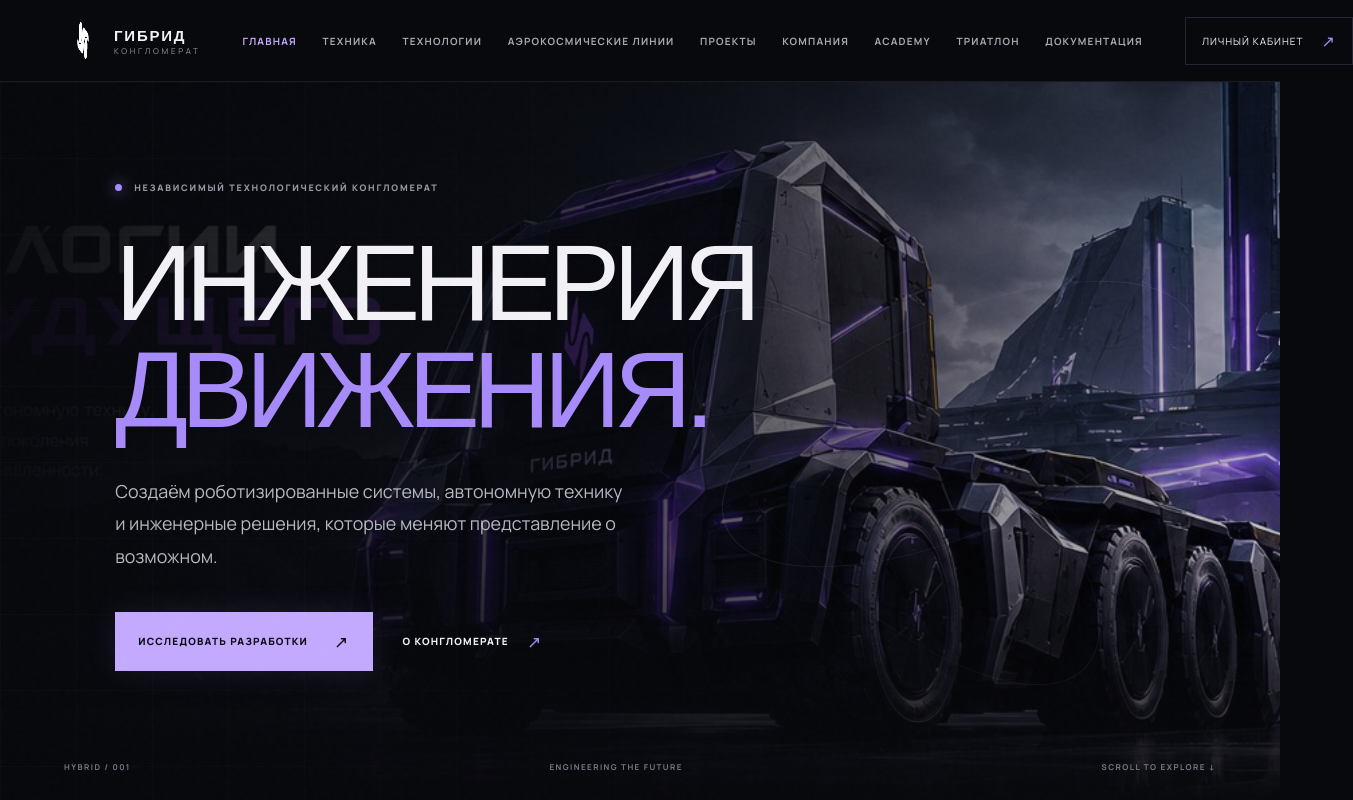
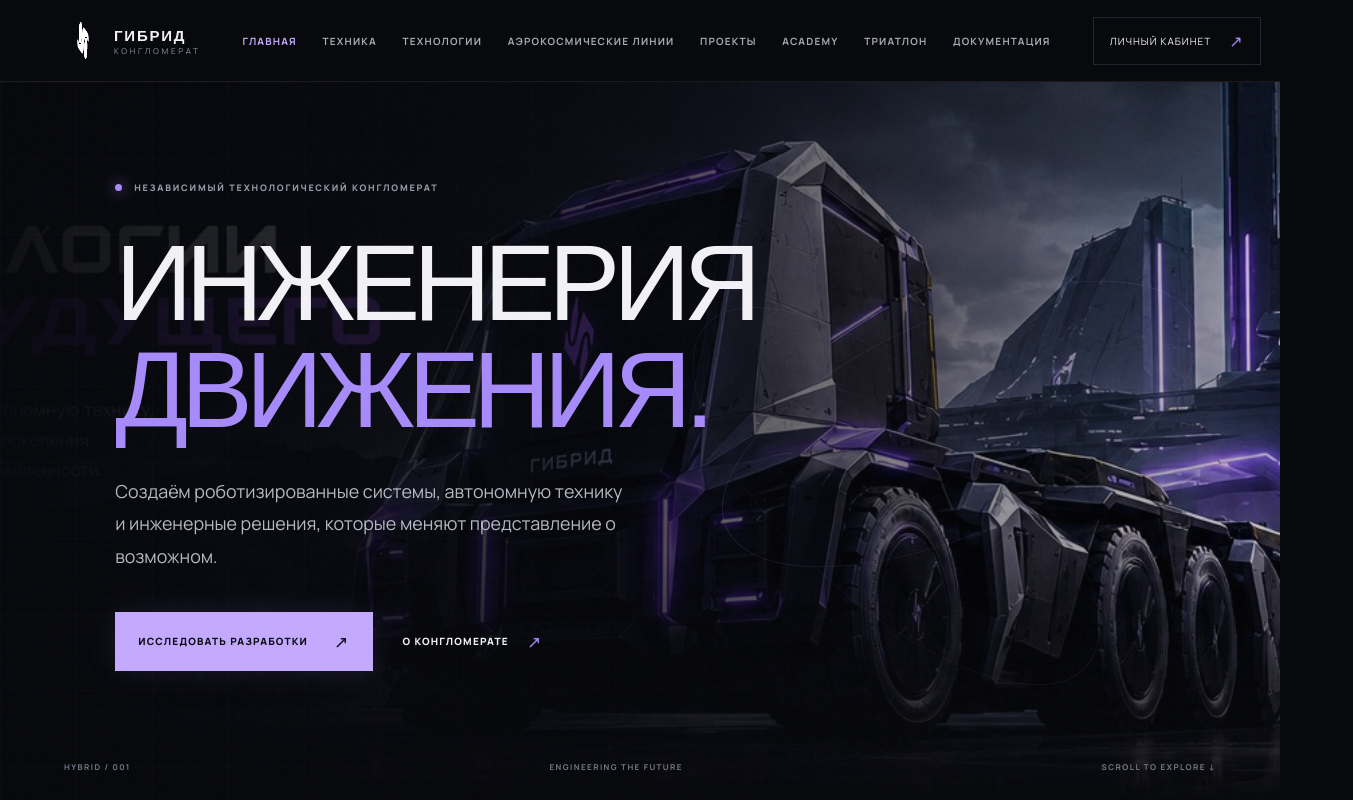
Before and after one commit to hybryd-conglomerate/ecosystem, a React (Vite) app: page / in a window 1280 px wide. Shown: the top 800 px of the page, 1353 px wide, since content can reach past the window. Built offline with nearby package versions, Linux system fonts and the light colour scheme; a web font is replaced by a local one.

Commit message:
Update data.js

```diff
--- a/src/data.js
+++ b/src/data.js
@@ -4,7 +4,6 @@ export const nav = [
   ['/technologies', 'Технологии'],
    ['/aerospace', 'Аэрокосмические линии'],
   ['/projects', 'Проекты'],
-  ['/company', 'Компания'],
   ['/academy', 'Academy'],
   ['/triathlon', 'Триатлон'],
   ['/docs', 'Документация'],
```
